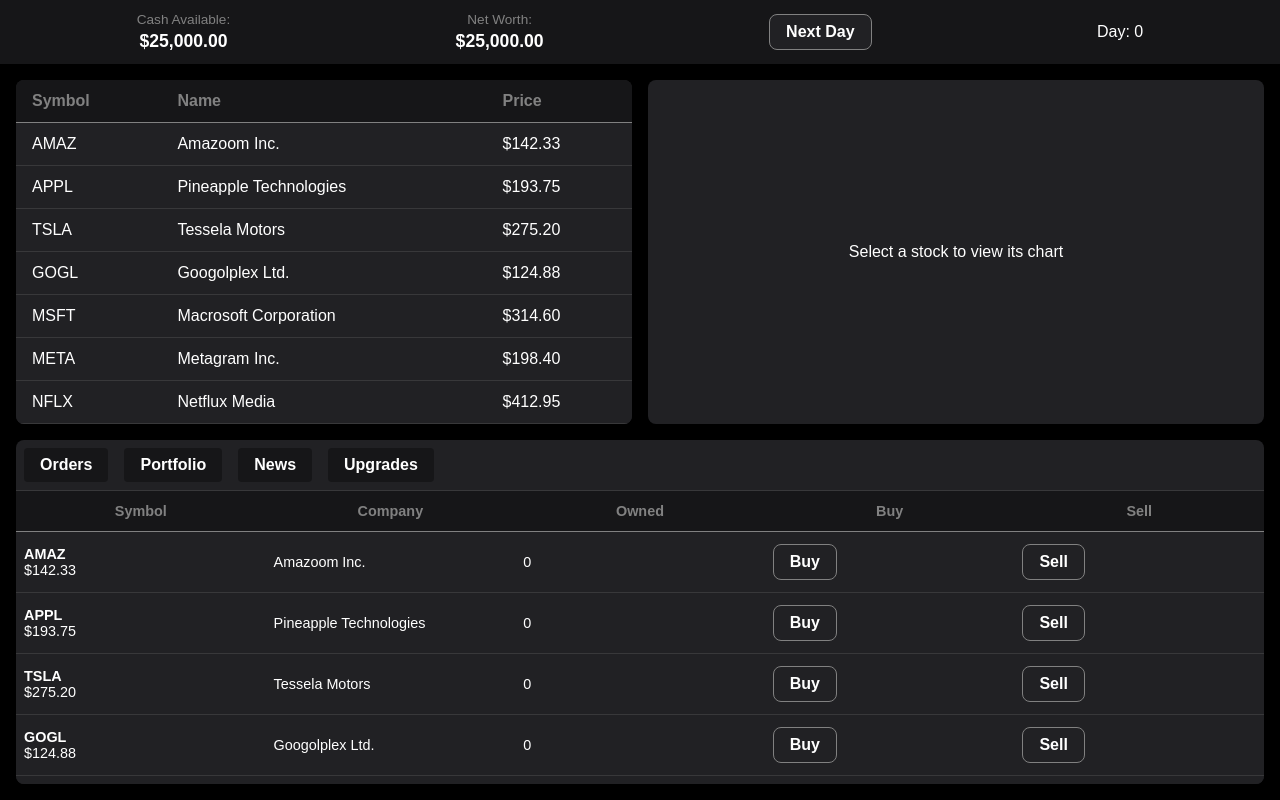
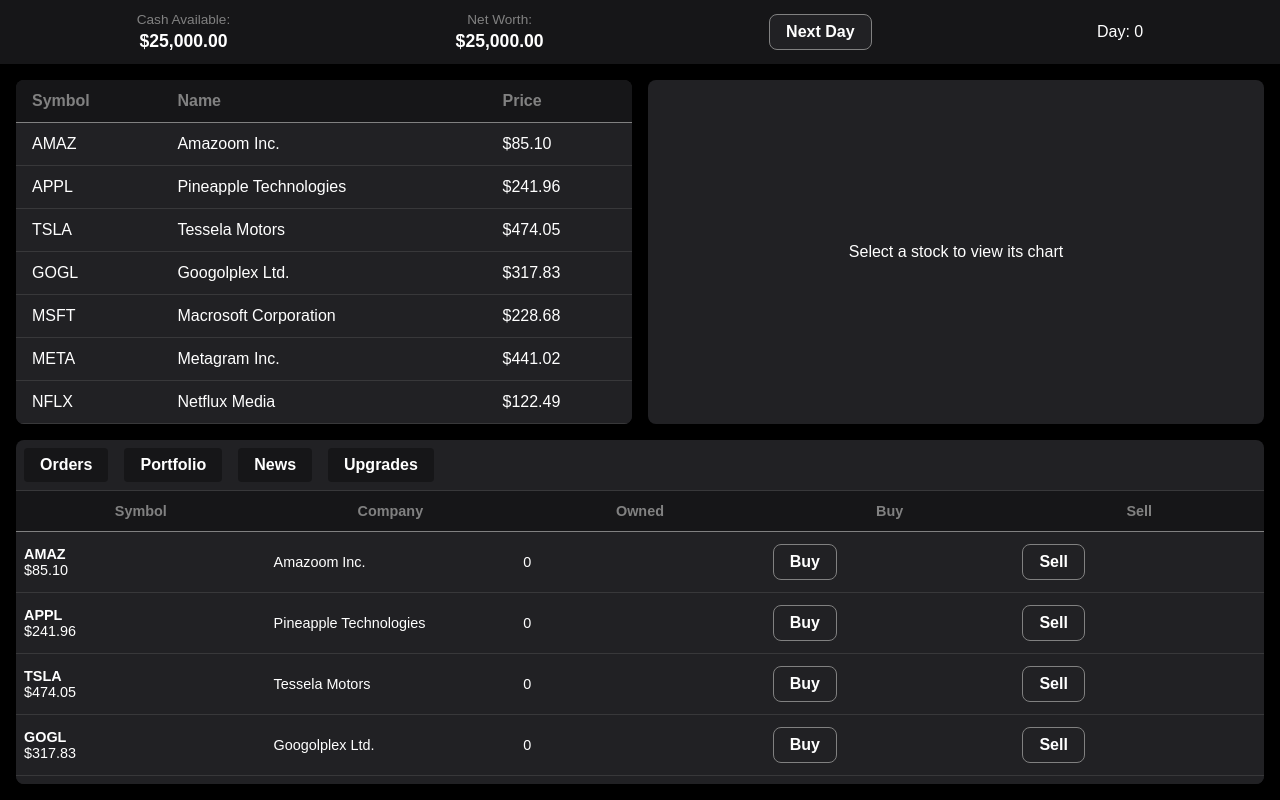
Before and after one commit to kevinsctfries/day-trader, a Next.js app: page /dashboard in a window 1280 px wide. Built offline with nearby package versions, Linux system fonts and the light colour scheme.

Commit message:
Replace baseStocks.json with data/baseStocks.ts

```diff
--- a/public/baseStocks.json
+++ /dev/null
@@ -1,72 +0,0 @@
-[
-  {
-    "symbol": "AMAZ",
-    "name": "Amazoom Inc.",
-    "basePrice": 142.33,
-    "beta": 1.4,
-    "trend": "upward"
-  },
-  {
-    "symbol": "APPL",
-    "name": "Pineapple Technologies",
-    "basePrice": 193.75,
-    "beta": 1.1,
-    "trend": "downward"
-  },
-  {
-    "symbol": "TSLA",
-    "name": "Tessela Motors",
-    "basePrice": 275.2,
-    "beta": 1.8,
-    "trend": "neutral"
-  },
-  {
-    "symbol": "GOGL",
-    "name": "Googolplex Ltd.",
-    "basePrice": 124.88,
-    "beta": 1.3,
-    "trend": "upward"
-  },
-  {
-    "symbol": "MSFT",
-    "name": "Macrosoft Corporation",
-    "basePrice": 314.6,
-    "beta": 1.0,
-    "trend": "downward"
-  },
-  {
-    "symbol": "META",
-    "name": "Metagram Inc.",
-    "basePrice": 198.4,
-    "beta": 1.5,
-    "trend": "neutral"
-  },
-  {
-    "symbol": "NFLX",
-    "name": "Netflux Media",
-    "basePrice": 412.95,
-    "beta": 1.2,
-    "trend": "upward"
-  },
-  {
-    "symbol": "DISN",
-    "name": "Diznee Entertainment",
-    "basePrice": 88.1,
-    "beta": 0.9,
-    "trend": "downward"
-  },
-  {
-    "symbol": "NVID",
-    "name": "Envidia Chips",
-    "basePrice": 785.25,
-    "beta": 2.0,
-    "trend": "upward"
-  },
-  {
-    "symbol": "BRKB",
-    "name": "Brickshire Hathaway",
-    "basePrice": 364.5,
-    "beta": 0.8,
-    "trend": "neutral"
-  }
-]
--- a/src/app/dashboard/page.tsx
+++ b/src/app/dashboard/page.tsx
@@ -12,9 +12,10 @@ import { netWorth } from "../utils/portfolio";
 import { BaseStock, PortfolioState } from "@/app/types";
 import News from "../components/News/News";
 import Upgrades from "../components/Upgrades/Upgrades";
+import { baseStocks } from "../data/baseStocks";
 
 export default function Dashboard() {
-  const [baseStocks, setBaseStocks] = useState<BaseStock[]>([]);
+  const [baseStocksState, setBaseStocks] = useState<BaseStock[]>(baseStocks);
   const [selectedStock, setSelectedStock] = useState<BaseStock | null>(null);
   const [currentDay, setCurrentDay] = useState(0);
   const [portfolio, setPortfolio] = useState<PortfolioState>({
@@ -32,13 +33,6 @@ export default function Dashboard() {
 
   const [activeTab, setActiveTab] = useState(Tabs.ORDERS);
 
-  useEffect(() => {
-    fetch("/baseStocks.json")
-      .then(res => res.json())
-      .then(data => setBaseStocks(data))
-      .catch(err => console.error("Failed to load baseStocks:", err));
-  }, []);
-
   const nextDay = () => setCurrentDay(prev => prev + 1);
 
   useEffect(() => {
@@ -47,7 +41,7 @@ export default function Dashboard() {
     }
   }, [currentDay]);
 
-  const calculatedStocks = computeStocksPrices(baseStocks, currentDay);
+  const calculatedStocks = computeStocksPrices(baseStocksState, currentDay);
 
   const currentPrices: Record<string, number> = {};
   calculatedStocks.forEach(s => {
@@ -69,7 +63,7 @@ export default function Dashboard() {
           <div className={styles.left}>
             <StockTable
               day={currentDay}
-              baseStocks={baseStocks}
+              baseStocks={baseStocksState}
               onSelectStock={setSelectedStock}
             />
           </div>
@@ -93,7 +87,7 @@ export default function Dashboard() {
           <div className={styles.tabContent}>
             {activeTab === Tabs.ORDERS && (
               <Orders
-                baseStocks={baseStocks}
+                baseStocks={baseStocksState}
                 day={currentDay}
                 cash={portfolio.cash}
                 holdings={portfolio.holdings}
--- /dev/null
+++ b/src/app/data/baseStocks.ts
@@ -0,0 +1,38 @@
+import { BaseStock } from "../types";
+
+// generate random numbers in a range
+function getRandomInRange(min: number, max: number): number {
+  return Math.random() * (max - min) + min;
+}
+
+// pick a random trend
+function getRandomTrend(): "upward" | "downward" | "neutral" {
+  const trends: ("upward" | "downward" | "neutral")[] = [
+    "upward",
+    "downward",
+    "neutral",
+  ];
+  return trends[Math.floor(Math.random() * trends.length)];
+}
+
+// baseStock data with fixed symbols and names
+const stockTemplates: Pick<BaseStock, "symbol" | "name">[] = [
+  { symbol: "AMAZ", name: "Amazoom Inc." },
+  { symbol: "APPL", name: "Pineapple Technologies" },
+  { symbol: "TSLA", name: "Tessela Motors" },
+  { symbol: "GOGL", name: "Googolplex Ltd." },
+  { symbol: "MSFT", name: "Macrosoft Corporation" },
+  { symbol: "META", name: "Metagram Inc." },
+  { symbol: "NFLX", name: "Netflux Media" },
+  { symbol: "DISN", name: "Diznee Entertainment" },
+  { symbol: "NVID", name: "Envidia Chips" },
+  { symbol: "BRKB", name: "Brickshire Hathaway" },
+];
+
+// generate randomized baseStocks
+export const baseStocks: BaseStock[] = stockTemplates.map(stock => ({
+  ...stock,
+  basePrice: Number(getRandomInRange(50, 500).toFixed(2)),
+  beta: Number(getRandomInRange(0.5, 2.0).toFixed(2)),
+  trend: getRandomTrend(),
+}));
```
